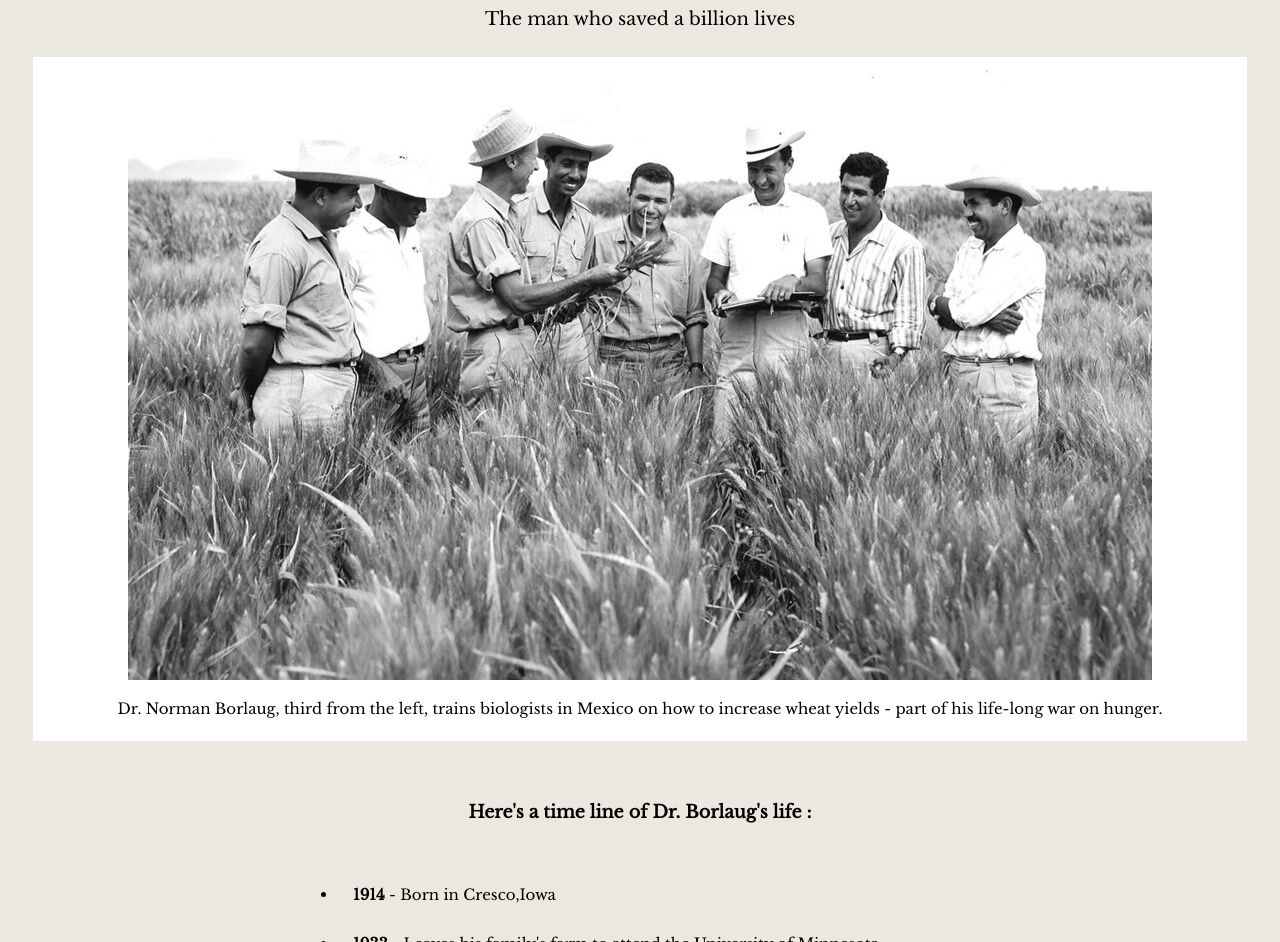
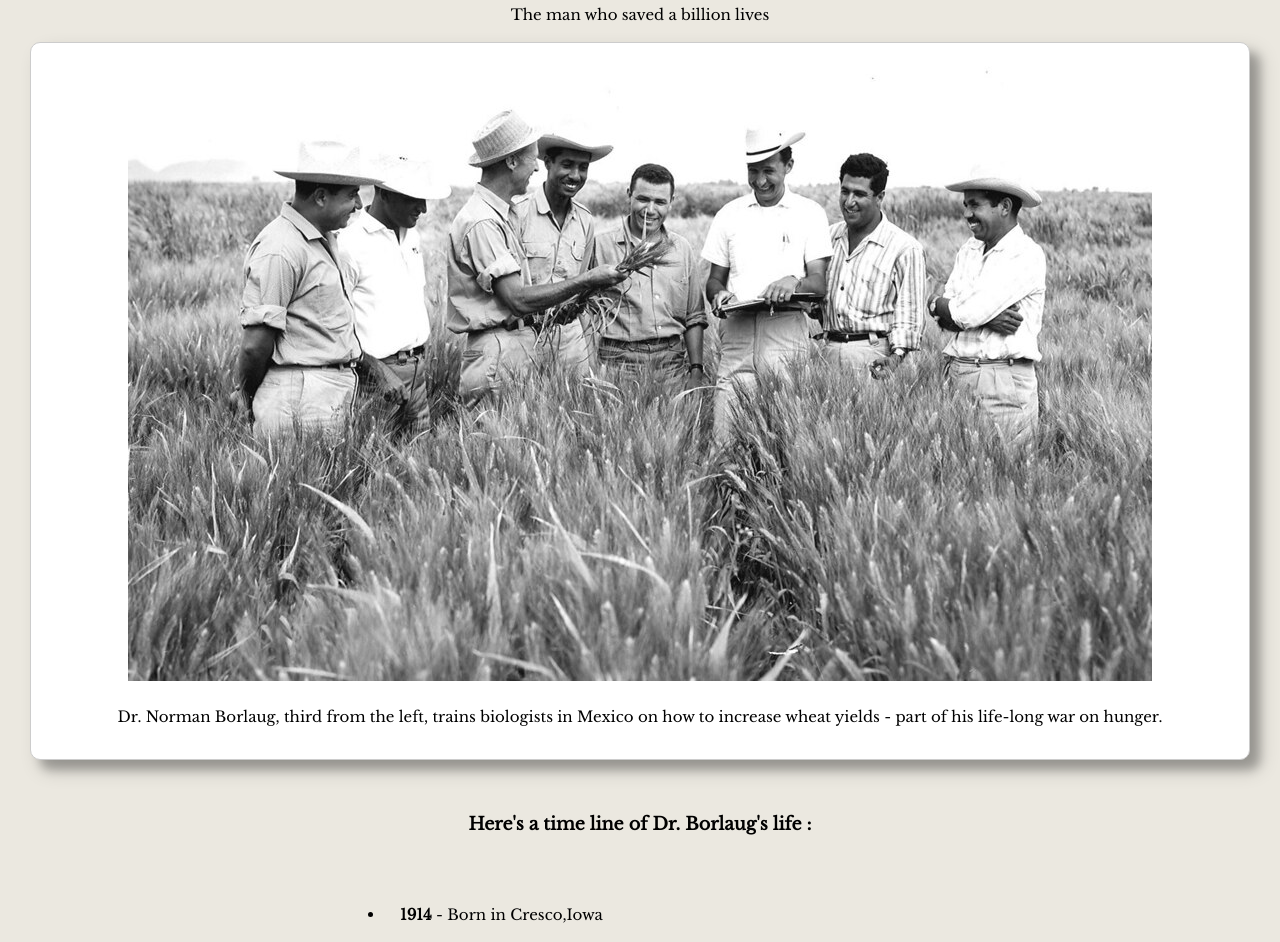
Before and after one commit to hatstraw27/TributePage, a plain HTML site: page index.html in a window 1280 px wide. Shown: the part 115-1057 px from the top of the page. Drawn offline with nearby package versions, Linux system fonts and the light colour scheme.

Commit message:
Cleaned up css

```diff
--- a/index.html
+++ b/index.html
@@ -7,13 +7,14 @@
     <link href="https://fonts.googleapis.com/css2?family=Libre+Baskerville&display=swap" rel="stylesheet"
     type="text/css">
     <link href="style.css" rel="stylesheet">
+    <script src="https://cdn.freecodecamp.org/testable-projects-fcc/v1/bundle.js"></script>
 </head>
 <body>
-    <main>
+    <main id="main">
         <header id="title">
         <h1>Dr. Norman Borlaug</h1>
+        </header>
         <p>The man who saved a billion lives</p>
-        </header>
 
         <div id="img-div">
             <figure>
@@ -28,7 +29,7 @@
         </div>
 
         <section id="tribute-info">
-            <h3>Here's a time line of Dr. Borlaug's life :</h3>
+            <h3 id="headline">Here's a time line of Dr. Borlaug's life :</h3>
             <ul>
                 <li><strong>1914</strong> - Born in Cresco,Iowa</li>
                 <li><strong>1933</strong> - Leaves his family's farm to attend the University of
--- a/style.css
+++ b/style.css
@@ -1,44 +1,60 @@
+html{
+    font-size: 10px;
+}
+
 body{
     background-color: hsl(47, 20%, 90%);
-    font-size: 15px;
+    font-size: 1.5rem;
     font-family: 'Libre Baskerville','Segoe UI', Tahoma, Geneva, Verdana, sans-serif ;
+    margin: 1.5rem;
+    padding: 1.5rem;
     text-align: center;
+    line-height: 1.6;
 }
 
-#title{
-    font-size: 18px;
-    font-weight: bold;
-    margin: 3em 0 1.5em 0;
+#img-div {
+    background-color: white;
+    border:1px solid #ccc;
+    border-radius: 1rem;
+    box-shadow: 1rem 1rem 2rem rgba(0,0,0,0.19), 1rem 1rem 1rem rgba(0,0,0,0.23);
 }
 
-#title p{
-    font-weight: normal;
+img{
+    display: block;
+    max-width: 100%;
+    height: auto;
+    margin: auto;
 }
 
-#img-div{
-    background-color:white;
-    margin: 15px 25px;
+figcaption{
+    margin:0 2rem 3rem 2rem;
 }
 
-#img-div img{
-    max-width: 100%;
-    height:auto;
+#headline{
+    margin:5rem;
 }
 
-#img-div figcaption{
-    font-weight: 100;
-    padding:1em 0 1.5em 0;
+ul{
+    max-width: 550px;
+    margin: 5rem auto 5rem auto;
+    text-align: left;
 }
 
-#tribute-info{
-    margin: 4em 20em 4em 20em;
+li{
+    padding: 1.5rem;
 }
 
-#tribute-info ul{
-    text-align: left;
-    padding: 2em 2em;
+a{
+    opacity: 0.5;
 }
 
-#tribute-info li{
-    padding: 1em;
+a:hover{
+    opacity: 1;
+    text-decoration: unset ;
+    color: teal;
 }
+
+blockquote{
+    max-width: 550px;
+    margin: 0 auto 5rem auto;
+}
```
